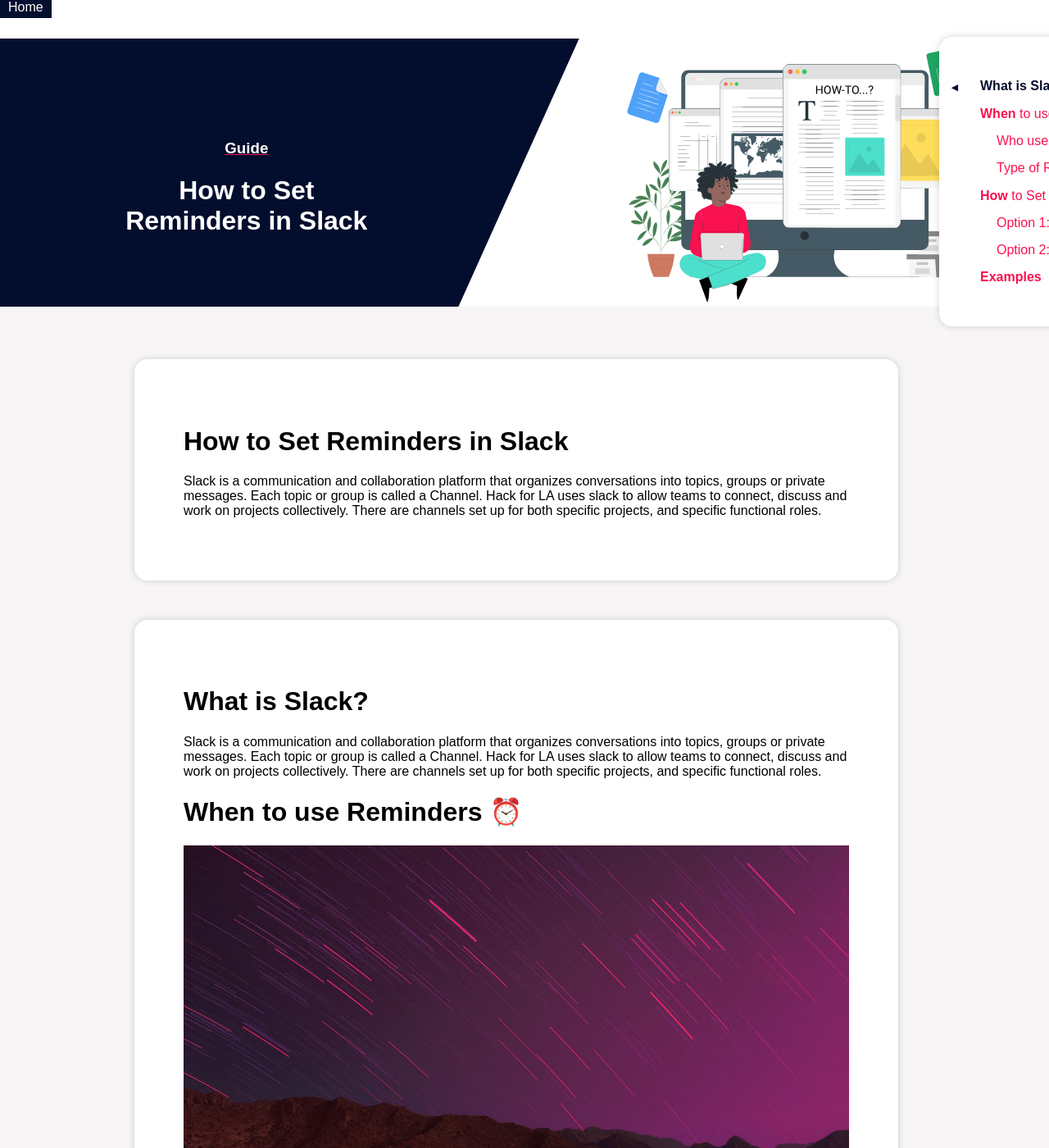
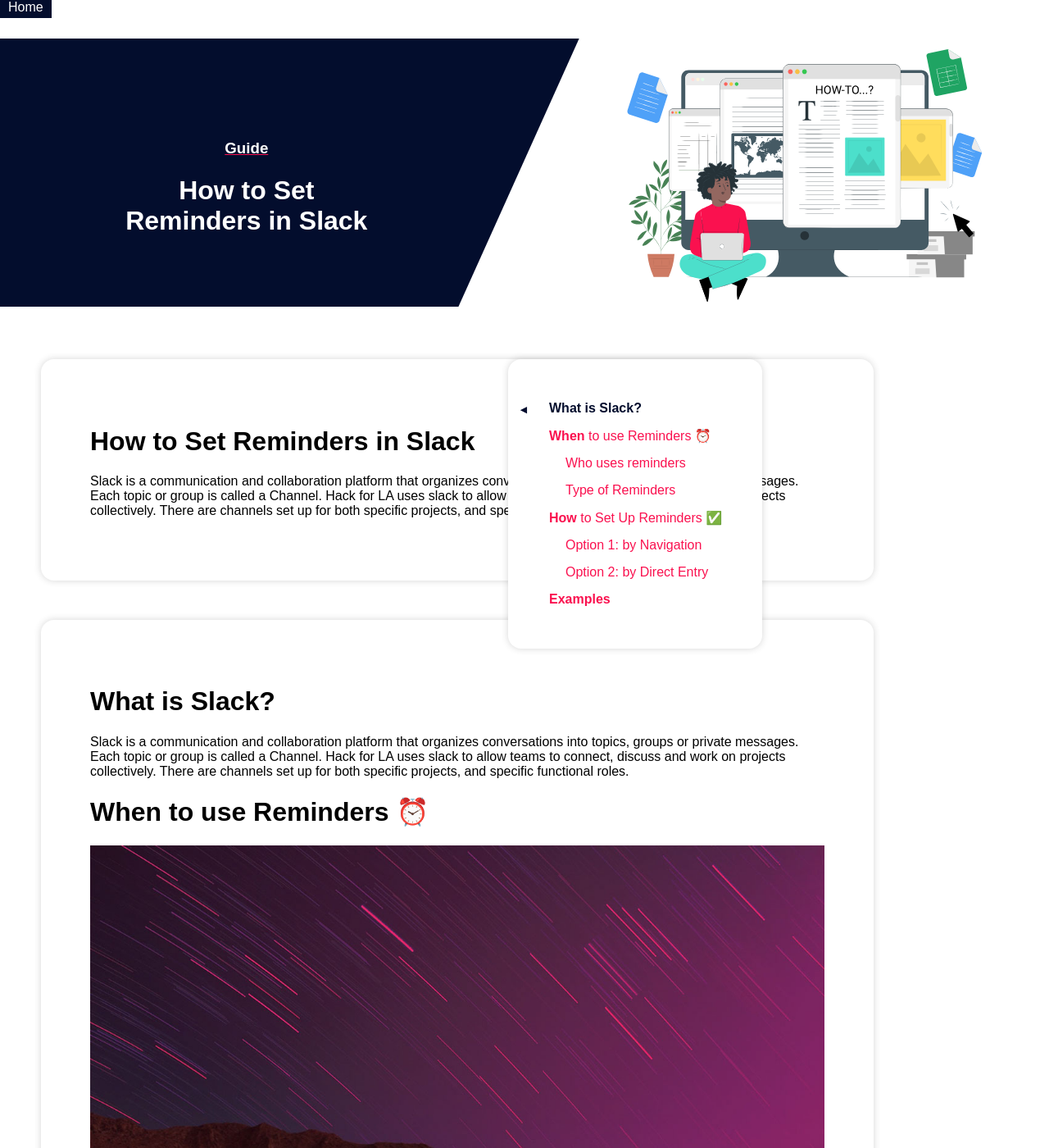
Before and after one commit to abenipa3/guide-pages, a Jekyll site: the page built from _guide-pages/how-to-set-reminders-in-slack.md, in a window 1280 px wide and 1400 px high. Shown: the whole window at 82% size. Built offline with Jekyll 4.4.1, drawn with Linux system fonts in a browser that asks for light colours; nearby versions of some CDN libraries.

Commit message:
Cleaned up guide-pages.html and applied new script for sidebar

```diff
--- a/_layouts/guide-pages.html
+++ b/_layouts/guide-pages.html
@@ -4,14 +4,29 @@ layout: default
 
 <body>
 
-  <div class="bg-color">
+  <div class="page-container">
+
+    <div class="row">
+
+      <div class="sticky-nav-container">
+        <div class="stick-it">
+          <a class=anchor></a>
+          <nav class="sticky-nav">
+            {% include toc.html html=content %}
+          </div>
+        </nav>
+
+      </div>
+
+      <!-- <div class="sticky-nav-spacer-div"> </div>  -->
 
       <div class="page-content-container-grid">
+
+        <div class="main">
           <div class="card-primary page-card--guide page-card--overview">
             <!-- This page card contains the guide"s overview and direct links -->
             <h1 class="guide-title">{{ page.title }}</h1>
             {{ page.overview | markdownify }}
-
             <div class="guide-links">
               {% if page.sections %}
               <h2>In This Guide</h2>
@@ -30,6 +45,7 @@ layout: default
               </ul>
               {% endif %}
             </div>
+
           </div>
 
           <div class="card-primary page-card--guide page-card--content">
@@ -43,13 +59,11 @@ layout: default
             <h1>Guide Authors</h1>
             <p>Peer-created guides are an important part of Hack for LA's Culture.  They are created by our Volunteer Members based on effective processes developed on our projects.</p>
             <p>This guide was created and contributed to by:</p>
-
             <div class="authors-container">
               {% for item in page.guide-author %}
               <div class="authors-profile">
                 {% if item.links.github %}
                 <a href="{{ item.links.github }}" target="_blank" title="{{ item.name }}'s GitHub Profile"><img class="author-img" src="{{ item.picture }}" width="100" height="100"/></a>
-            <!-- <img src="{{ item.picture }}" alt="Author Image" width="100" height="100" border-radius="50%" > -->
                 {% else %}
                 <a href="{{ item.links.linked-in }}" target="_blank" title="{{ item.name }}'s LinkedIn Profile"><div class="author-img-placeholder"></div></a>
                 {% endif %}
@@ -73,14 +87,11 @@ layout: default
 
             <p>If you are outside the Hack for LA community, please use this feedback form to provide suggestions for improvement or how the guide is useful for you.</p>
 
-
           </div>
 
           <div class="card-primary page-card--guide page-card--share">
 
             <h1>Share this Guide</h1>
-
-      <!-- Add font awesome icons -->
 
             <div class="fa-icons">
 
@@ -92,18 +103,16 @@ layout: default
 
               <a target="_blank" href="https://www.linkedin.com/sharing/share-offsite/&url=http%3A%2F%2F127.0.0.1%3A4000%2Fguide-pages%2Fhow-to-set-reminders-in-slack%23how-to-set-up-reminders-" class="fa fa-linkedin"></a>
 
-        <a target="_blank" href="#" media="print" class="fa fa-print"></a>
+              <a target="_blank" onclick="window.print();return false;" media="print" class="fa fa-print"></a>
 
             </div>
-    </div>
-    <div class="sticky-nav-content-container">
-      <a class=anchor></a>
-      <nav id="sticky-nav" class="sticky-nav stick-it">
-        {% include toc.html html=content %}
-      </nav>
+
           </div>
 
-    <div class="sticky-nav-spacer-div"> </div>
+        </div>
+
+    </div>
+
   </div>
 
 </body>
--- a/assets/js/guidepages.js
+++ b/assets/js/guidepages.js
@@ -23,6 +23,17 @@ for (let i = 0; i < navLinks.length; i++) {
     });
 }
 
+/*************************************************/
+/**** Script 2: Makes the side stick and scrollable *****/
+/*************************************************/
+
+
+const stickyDiv = document.querySelector(".stick-it");
+window.addEventListener("scroll", function() {
+  stickyDiv.style.top = window.pageYOffset + "px";
+});
+
+
 /***************************************************/
 /**** Script 2: Highlight links when scrolling *****/
 /***************************************************/
@@ -36,6 +47,7 @@ for (let i = 0; i < quickLinks.length; i++) {
     qlArray.push(quickLinks[i].href.substring(quickLinks[i].href.indexOf('#') + 1));
 }
 document.addEventListener('scroll', scrollHandler, true);
+
 // alignment of page card with its corresponding link on the sticky navigation
 function scrollHandler() {
     const vh = Math.max(document.documentElement.clientHeight || 0, window.innerHeight || 0)
@@ -43,7 +55,7 @@ function scrollHandler() {
     for (let i = 0; i < qlArray.length - 1; i++) {
         const top = document.getElementById(qlArray[i]).getBoundingClientRect().top
         const bottom = document.getElementById(qlArray[i + 1]).getBoundingClientRect().top
-        if (top > 0 && top < vh * 0.8 || bottom >= vh * 0.8) {
+        if (top > 0 && top < vh * 0.8 || bottom >= vh * 0.7) {
             if (currentActive != undefined) {
                 currentActive.classList.remove('is-active');
             }
@@ -82,3 +94,7 @@ function topFunction() {
   document.body.scrollTop = 0; // For Safari
   document.documentElement.scrollTop = 0; // For Chrome, Firefox, IE and Opera
 }
+
+/***************************************************/
+/**** Script 3: Make the Sticky Navigation Scrollable *****/
+/***************************************************/
--- a/css/style.css
+++ b/css/style.css
@@ -53,126 +53,37 @@ body {
 
 /* ==========================================================*/
 
-.bg-color {
+.page-container {
 	background-color: #f7f5f5;
 }
 
 .page-content-container-grid {
+	float: left;
 	display: grid;
-	grid-template-columns: 20vw auto;
-	grid-template-rows: auto;
-	grid-template-areas:
-		"content1 nav"
-		"content2 ......."
-		"content3 ......."
-		"content4 .......";
-	justify-content: start;
-	scroll-behavior: smooth;
-	align-items: start;
-	grid-column-start: 1;
-}
-
-.card-primary.page-card--guide.page-card--overview {
-	grid-area: content1;
-}
-
-.page-card--overview {
-	margin-top: 64px;
-}
-
-.page-card--guide {
-	overflow: hidden;
-	border: 0 solid rgba(51, 51, 51, 0.06);
-	border-radius: 16px;
-	/* padding: 22px; */
-	height: fit-content;
-	/* max-width: 896px; */
-	box-shadow: 0 0 8px 0 rgb(51 51 51 / 20%);
-	margin-left: 64px;
-}
-
-.page-card--content {
-	grid-area: content2;
-}
-
-/* Guide Authors */
-
-.page-card--authors {
-	grid-area: content3;
-}
-
-.authors-container {
-	display: grid;
-	grid-template-columns: 1fr 1fr;
-	grid-gap: 20px;
-	margin-bottom: 32px;
-	margin-top: 20px;
-}
-
-.authors-profile {
-	display: flex;
-	align-items: center;
-	justify-content: flex-start;
-}
-
-.authors-profile > a {
-	margin-right: 28px;
-}
-
-.authors-profile img {
-	border-radius: 50%;
-}
-
-.authors-contact {
-	display: flex;
-	align-items: center;
-	justify-content: flex-end;
-}
-
-.author-img-placeholder {
-	background-color: #efefef;
-	width: 100px;
-	height: 100px;
-	border-radius: 50%;
-}
-
-.card-primary {
-	background: #fff;
+	/* grid-template-columns: auto 20vw; */
+	margin-left: 50px;
 }
 
 /* Sticky Navigation */
 
-.sticky-nav-content-container {
-	display: flex;
-	margin-left: 100px;
-	justify-self: start;
+.sticky-nav-container {
+	position: absolute;
+	float: right;
+	right: 350px;
 	margin-top: 64px;
 }
 
 /* This adjustment is so that the page scrolls to the correct place when you hit the nav links */
-.anchor {
-	display: block;
+
+.stick-it {
 	position: relative;
-	top: -60px;
-	visibility: hidden;
-}
-
-/*Makes the sticky navigation stick */
-.stick-it {
-	position: fixed;
-	top: 45px;
-	left: 1146px;
 }
 
 .sticky-nav {
-	grid-area: nav;
-	grid-column-start: 2;
-	display: none;
 	background: #fff;
 	border: 0px solid rgba(51, 51, 51, 0.06);
 	border-radius: 16px;
 	box-shadow: 0 0 8px 0 rgb(51 51 51 / 20%);
-	overflow: hidden;
 	width: 250px;
 	padding: 35px 30px 35px 30px;
 }
@@ -220,6 +131,66 @@ body {
 	text-decoration: none;
 }
 
+.main {
+	grid-column-start: 1;
+}
+
+.page-card--overview {
+	margin-top: 64px;
+}
+
+.page-card--guide {
+	overflow: hidden;
+	border: 0 solid rgba(51, 51, 51, 0.06);
+	border-radius: 16px;
+	/* padding: 22px; */
+	height: fit-content;
+	/* max-width: 896px; */
+	box-shadow: 0 0 8px 0 rgb(51 51 51 / 20%);
+	/* margin-left: 64px; */
+}
+
+/* Guide Authors */
+
+.authors-container {
+	display: grid;
+	grid-template-columns: 1fr 1fr;
+	grid-gap: 20px;
+	margin-bottom: 32px;
+	margin-top: 20px;
+}
+
+.authors-profile {
+	display: flex;
+	align-items: center;
+	justify-content: flex-start;
+}
+
+.authors-profile > a {
+	margin-right: 28px;
+}
+
+.authors-profile img {
+	border-radius: 50%;
+}
+
+.authors-contact {
+	display: flex;
+	align-items: center;
+	justify-content: flex-end;
+}
+
+.author-img-placeholder {
+	background-color: #efefef;
+	width: 100px;
+	height: 100px;
+	border-radius: 50%;
+}
+
+.card-primary {
+	background: #fff;
+}
+
 /* images in page card */
 img {
 	max-width: 100%;
@@ -255,7 +226,6 @@ img {
 /* Share This Guide */
 
 .page-card--share {
-	grid-area: content4;
 	margin-bottom: 48px;
 }
 
@@ -286,34 +256,11 @@ img {
 	.page-card--guide {
 		max-width: 896px;
 		padding: 60px;
+		margin-bottom: 48px;
 	}
 
 	.page-card--overview {
 		margin-top: 64px;
-	}
-
-	.page-content-container-grid {
-		margin-left: 100px;
-		justify-self: start;
-		grid-template-columns: 996px auto;
-		grid-template-rows: auto;
-		grid-gap: 48px 100px;
-	}
-
-	/* .sticky-nav-content-container {
-		margin-left: 100px;
-		grid-area: nav1;
-		justify-self: start;
-	} */
-
-	.sticky-nav {
-		display: block;
-		margin-right: 20px;
-	}
-
-	.sticky-nav-spacer-div {
-		grid-area: nav;
-		width: 250px;
 	}
 }
 
```
Also changed, not shown: _guide-pages/how-to-set-reminders-in-slack.md (line endings or trailing spaces), 5 other files. Lines whose indentation alone changed are shown as unchanged.
